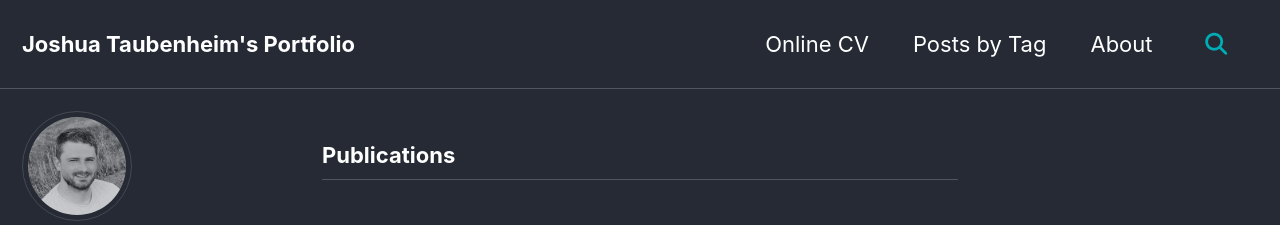
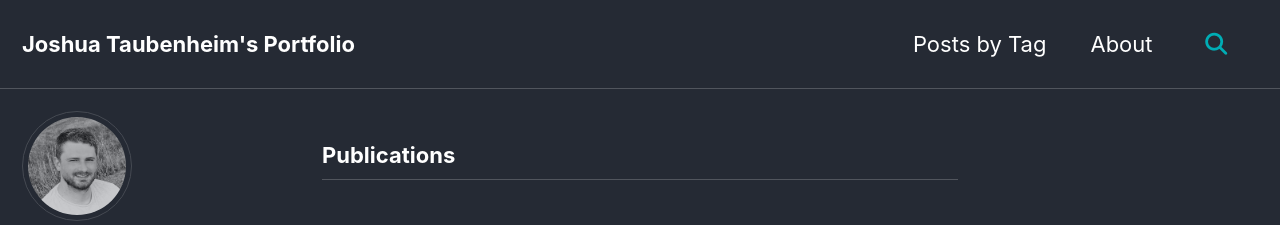
Before and after one commit to jtaubenheim/professional-portfolio, a Jekyll site: the page built from index.html, in a window 1280 px wide and 900 px high. Shown: the top 225 px of the window. Built offline with Jekyll 4.4.1, drawn with Linux system fonts in a browser that asks for light colours; cached includes are drawn as plain includes; a script that is not in the unit is left out; the list of posts is cut into pages by our own code; comment, search, counter and statistics services are not loaded.

Commit message:
Removed CV navigation.

```diff
--- a/_data/navigation.yml
+++ b/_data/navigation.yml
@@ -1,6 +1,4 @@
 main:
-  - title: "Online CV"
-    url: /tags/
   - title: "Posts by Tag"
     url: /tags/
   - title: "About"
```
